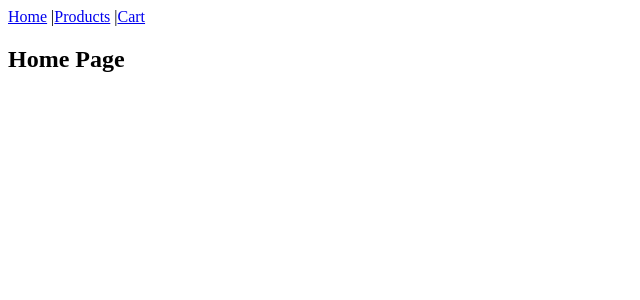
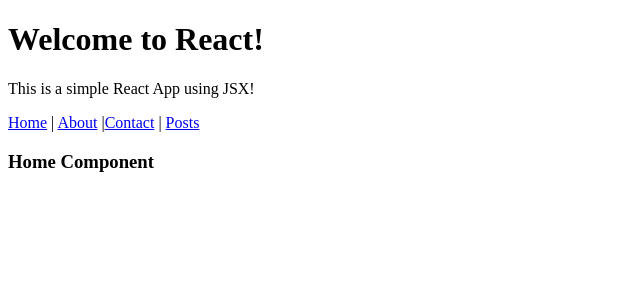
Before and after one commit to trainerfortl2024/june2025, a React (Create React App) app in the folder react.js/hello-react/: page / in a window 1280 px wide. Shown: the top 300 px of the page, without its empty margins (0-640 px from the left). Built offline with nearby package versions, Linux system fonts and the light colour scheme.

Commit message:
fetch added

```diff
--- a/react.js/hello-react/src/App.js
+++ b/react.js/hello-react/src/App.js
@@ -1,4 +1,3 @@
-
 // import { useState } from 'react';
 // import Greeting from './Greeting';
 // import Employee from './passing-data/Employee';
@@ -108,77 +107,120 @@
 
 // export default App;
 
+
+
+
+
+
+
+// // lab4-routing solution below
+
+// import React, { useState } from 'react'
+// import { Router, Link, navigate } from '@reach/router';
+
+// const productList = [
+//   { id: 1, name: 'Laptop', price: 1000 },
+//   { id: 2, name: 'Mobile', price: 800 },
+//   { id: 3, name: 'Headphone', price: 600 },
+// ]
+
+// const Home = () => <h2>Home Page</h2>
+
+// const Products = ({ addToCart }) => {
+
+//   return (
+//     <div>
+//       <h3>Products</h3>
+//       {
+//         productList.map(product => (
+//           <p>{product.name} - {product.price} - &nbsp;&nbsp;
+//             <button onClick={() => addToCart(product)}>goto cart</button></p>
+//         ))
+//       }
+
+
+//     </div>
+//   )
+// }
+// const Cart = ({ cartItems }) => {
+//   return (
+//     <div>
+//       <h3>Your Cart</h3>
+//       {
+//         cartItems.length == 0 ?
+//           (<p> Your cart is empty</p>) :
+//           (cartItems.map(cart => (
+//             <p>{cart.name} - {cart.price}</p>
+//           )))}
+
+//     </div>
+//   )
+// }
+
+// export default function App() {
+//   const [cart, setCart] = useState([]);
+
+//   const addToCart = (product) => {
+//     setCart([...cart, product])
+
+//     alert(`Item ${product.name} added!  `)
+//     navigate('/cart')
+//   }
+
+//   return (
+//     <div>
+
+//       <Link to="/">Home</Link>  |
+//       <Link to="/products">Products</Link>  |
+//       <Link to="/cart">Cart</Link>
+
+//       <Router>
+//         <Home path="/" />
+//         <Home path="/home" />
+//         <Products path='products' addToCart={addToCart} />
+//         <Cart path="/cart" cartItems={cart} />
+//       </Router>
+//     </div>
+//   )
+// }
+
+
+
 // // component based architecture
 // // MVC Model View Controller
 
 
+import Home from './routing/Home';
+import About from './routing/About';
+import Contact from './routing/Contact';
 
+import {BrowserRouter,Link,Routes,Route} from 'react-router-dom'
+import Posts from './fetching-data/Posts';
 
-import React, { useState } from 'react'
-import { Router, Link, navigate } from '@reach/router';
-
-const productList = [
-  { id: 1, name: 'Laptop', price: 1000 },
-  { id: 2, name: 'Mobile', price: 800 },
-  { id: 3, name: 'Headphone', price: 600 },
-]
-
-const Home = () => <h2>Home Page</h2>
-
-const Products = ({ addToCart }) => {
+function App() {
 
   return (
     <div>
-      <h3>Products</h3>
-      {
-        productList.map(product => (
-          <p>{product.name} - {product.price} - &nbsp;&nbsp;
-            <button onClick={() => addToCart(product)}>goto cart</button></p>
-        ))
-      }
+      <h1>Welcome to React!</h1>
+      <p>This is a simple React App using JSX!</p>
+
+      <BrowserRouter>
+
+      <Link to="/">Home</Link>   |  <Link to="/about">About</Link>   |
+      <Link to="/contact">Contact</Link>   |   <Link to="/posts">Posts</Link>
+
+        <Routes>
+          <Route path="/" element={<Home />} />
+          <Route path="/about" element={<About />} />
+          <Route path="/contact" element={<Contact />} />
+          <Route path="/posts" element={<Posts />} />
+        </Routes>
+
+      </BrowserRouter>
 
 
     </div>
-  )
-}
-const Cart = ({ cartItems }) => {
-  return (
-    <div>
-      <h3>Your Cart</h3>
-      {
-        cartItems.length == 0 ?
-          (<p> Your cart is empty</p>) :
-          (cartItems.map(cart => (
-            <p>{cart.name} - {cart.price}</p>
-          )))}
-
-    </div>
-  )
+  );
 }
 
-export default function App() {
-  const [cart, setCart] = useState([]);
-
-  const addToCart = (product) => {
-    setCart([...cart, product])
-
-    alert(`Item ${product.name} added!  `)
-    navigate('/cart')
-  }
-
-  return (
-    <div>
-
-      <Link to="/">Home</Link>  |
-      <Link to="/products">Products</Link>  |
-      <Link to="/cart">Cart</Link>
-
-      <Router>
-        <Home path="/" />
-        <Home path="/home" />
-        <Products path='products' addToCart={addToCart} />
-        <Cart path="/cart" cartItems={cart} />
-      </Router>
-    </div>
-  )
-}
+export default App;
--- /dev/null
+++ b/react.js/hello-react/src/fetching-data/Posts.jsx
@@ -0,0 +1,43 @@
+import React, { useEffect, useState } from 'react'
+
+export default function Posts() {
+
+    const [data, setData] = useState([])
+    const [loading, setLoading] = useState(true)
+    const [error, setError] = useState(null)
+
+
+    //async await
+
+    useEffect(() => {
+        fetch('https://jsonplaceholder.typicode.com/posts')//records
+            .then(response => response.json())//json
+            .then(jsonData => {
+                setData(jsonData)
+                setLoading(false)
+            }
+            )
+            .catch(err => {setError(err);console.log(err.message)})
+    }, [data])
+
+
+    if (loading) return <p>Loading.....</p>
+    if (error) return <p>Error : {error.message}</p>
+
+    return (
+        <div>
+            {
+                (data)  ? (
+                data.map(post => (
+                    <p>{post.id} - {post.title}</p>
+                ))
+
+                )
+                :
+                ({error})
+            }
+
+
+        </div>
+    )
+}
```
Also changed, not shown: 1 other file (tests, documents, lock files or other folders).
